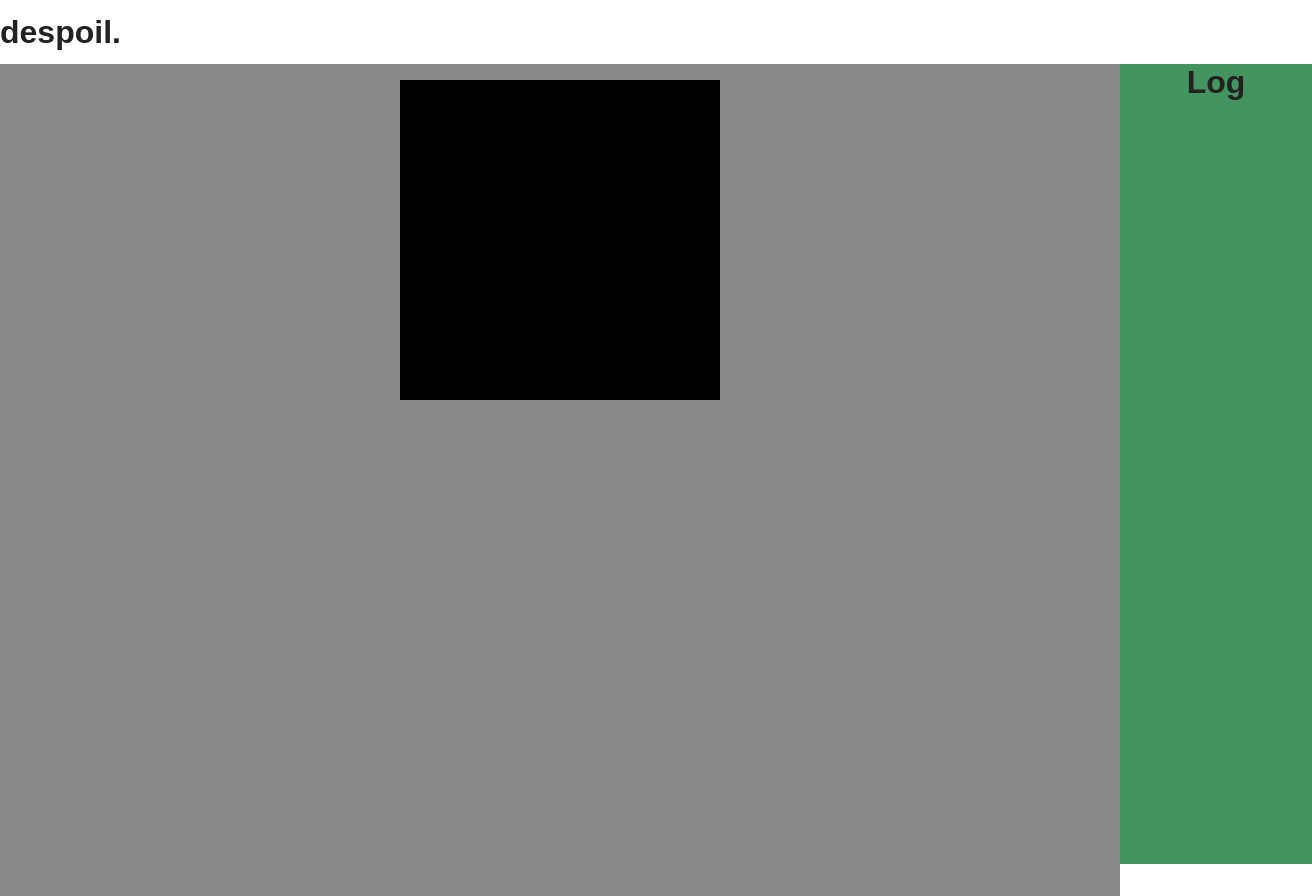
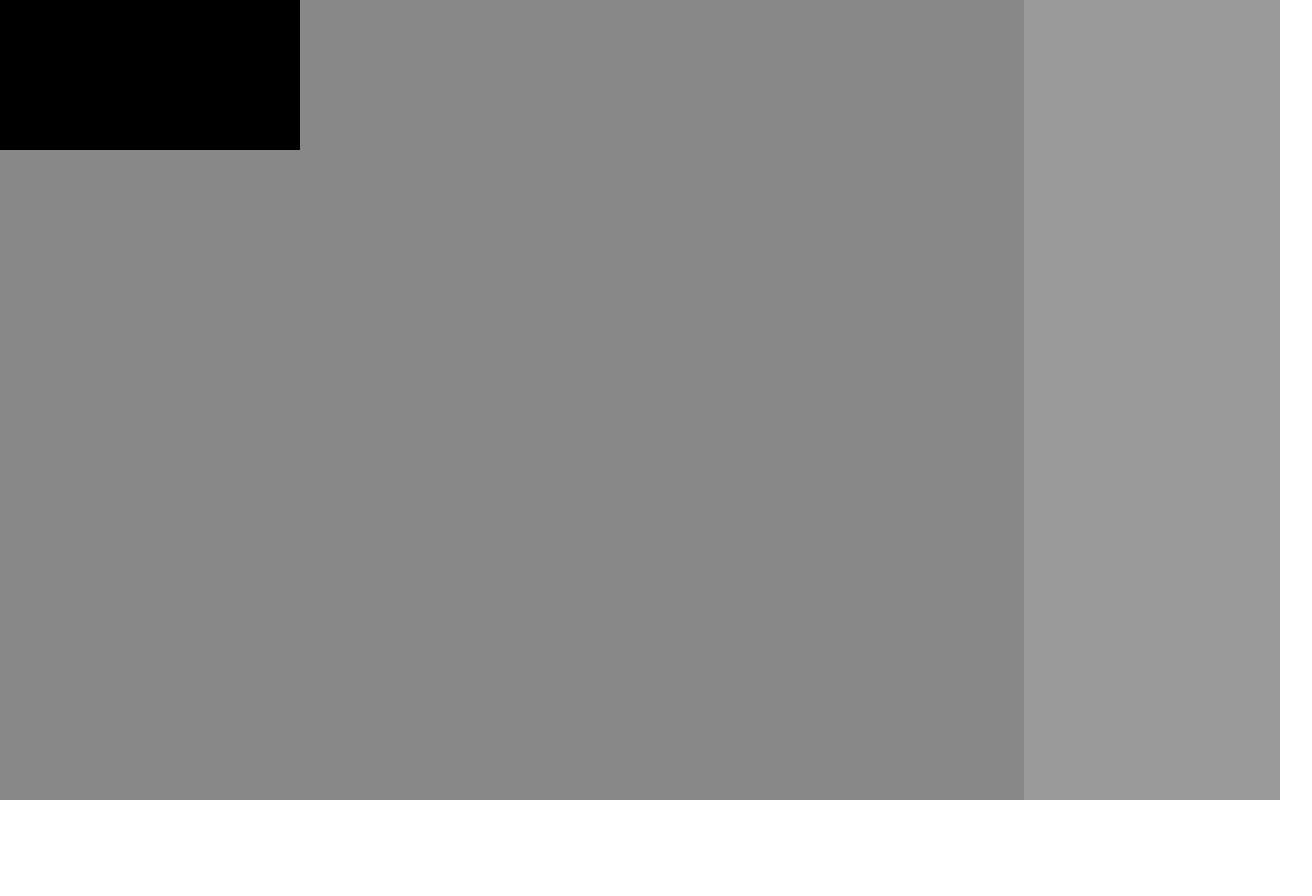
Before and after one commit to carsin/Despoil, a plain HTML site: page index.html in a window 1280 px wide. Shown: the whole page, 1312 px wide, since content can reach past the window. After the commit the page ends 800 px from the top, so only its background shows below. Drawn offline with nearby package versions, Linux system fonts and the light colour scheme; a web font is replaced by a local one.

Commit message:
refactor html & css, better organized now

```diff
--- a/css/index.css
+++ b/css/index.css
@@ -1,87 +1,57 @@
-/*
-* GLOBAL
+ /*
+  * ──────────────────────────────────────────────────── I ──────────
+  *   :::::: G L O B A L : :  :   :    :     :        :          :
+  * ──────────────────────────────────────────────────────────────
 */
 
-body {
+
+html, body {
+    border: none;
     overflow: hidden;
-    font-family: "Andika", sans-serif;
 }
 
 .section {
+    margin: 0;
     padding: 0;
-    margin: 0;
-    display: -webkit-box;
-    display: -ms-flexbox;
-    display: flex;
 }
 
-#game {
+#gameWrapper {
     display: flex;
-    height: 95vh;
+    flex-direction: row;
 }
 
 /*
-* HEADER
+ * ────────────────────────────────────────────────────────── II ──────────
+ *   :::::: M A I N   V I E W : :  :   :    :     :        :          :
+ * ────────────────────────────────────────────────────────────────────
 */
 
-header {
-    display: flex;
-    align-items: center;
-    height: 64px;
-}
-
-header #title {
-    margin: 0;
-    padding: 0;
-    font-size: 16px;
+#mainView {
+    background: #888;
+    height: 100vh;
+    width: 80vw;
 }
 
 /*
-* MAIN
+ * ─── HUD ────────────────────────────────────────────────────────────────────────
 */
 
-#main {
-    padding: 16px;
-    width: 85vw;
-    height: 100vh;
-    background: #888;
-}
-
-.main-view {
-    margin: 0;
-    padding: 0;
-    width: 100%;
-    height: 100%;
-}
-
 /*
-* MAP VIEW
+ * ─── MAP VIEW ───────────────────────────────────────────────────────────────────
 */
 
-#map-view {
-    display: flex;
-    justify-content: center;
-}
-
-#ascii-map {
-    width: 40vh;
-    height: 40vh;
+#mapView #gameMap {
     background: black;
 }
 
 /*
-* LOG
+ * ────────────────────────────────────────────────────────────── III ──────────
+ *   :::::: L O G   S E C T I O N : :  :   :    :     :        :          :
+ * ────────────────────────────────────────────────────────────────────────
 */
 
-#log {
-    padding: 0;
-    width: 15vw;
+#logView {
+    background: #999;
     height: 100vh;
-    background: #43945f;
+    width: 20vw;
 }
-
-#log-title {
-    text-align: center;
-    margin: 0;
-    padding: 0;
-}
--- a/index.html
+++ b/index.html
@@ -1,4 +1,4 @@
-<!DOCTYPE html>
+<r!DOCTYPE html>
 <html class="no-js" lang="">
     <head>
         <meta charset="utf-8">
@@ -16,25 +16,18 @@
             <p class="browserupgrade">You are using an <strong>outdated</strong> browser. Please <a href="https://browsehappy.com/">upgrade your browser</a> to improve your experience and security.</p>
         <![endif]-->
 
-        <header>
-            <div id="title"><h1>despoil.</h1></div>
-        </header>
-        <div id="game">
-            <div class="section">
-                <div id="main">
-                    <div class="main-view" id="map-view">
-                        <canvas id="ascii-map">Sorry, your browser does not support canvas.</canvas>
-                    </div>
+        <div id="gameWrapper">
+            <div class="section" id="mainView">
+                <div id="absoluteHud"></div>
+                <div class="view" id="mapView">
+                    <canvas id="gameMap">Your browser doesn't support canvas ecks dee</canvas>
                 </div>
             </div>
 
-            <div class="section">
-                <div id="log">
-                    <h1 id="log-title">Log</h1>
-                </div>
+            <div class="section" id="logView">
+
             </div>
         </div>
-
 
         <script src="js/vendor/modernizr-3.7.1.min.js"></script>
         <script src="https://code.jquery.com/jquery-3.4.1.min.js" integrity="sha256-CSXorXvZcTkaix6Yvo6HppcZGetbYMGWSFlBw8HfCJo=" crossorigin="anonymous"></script>
```
